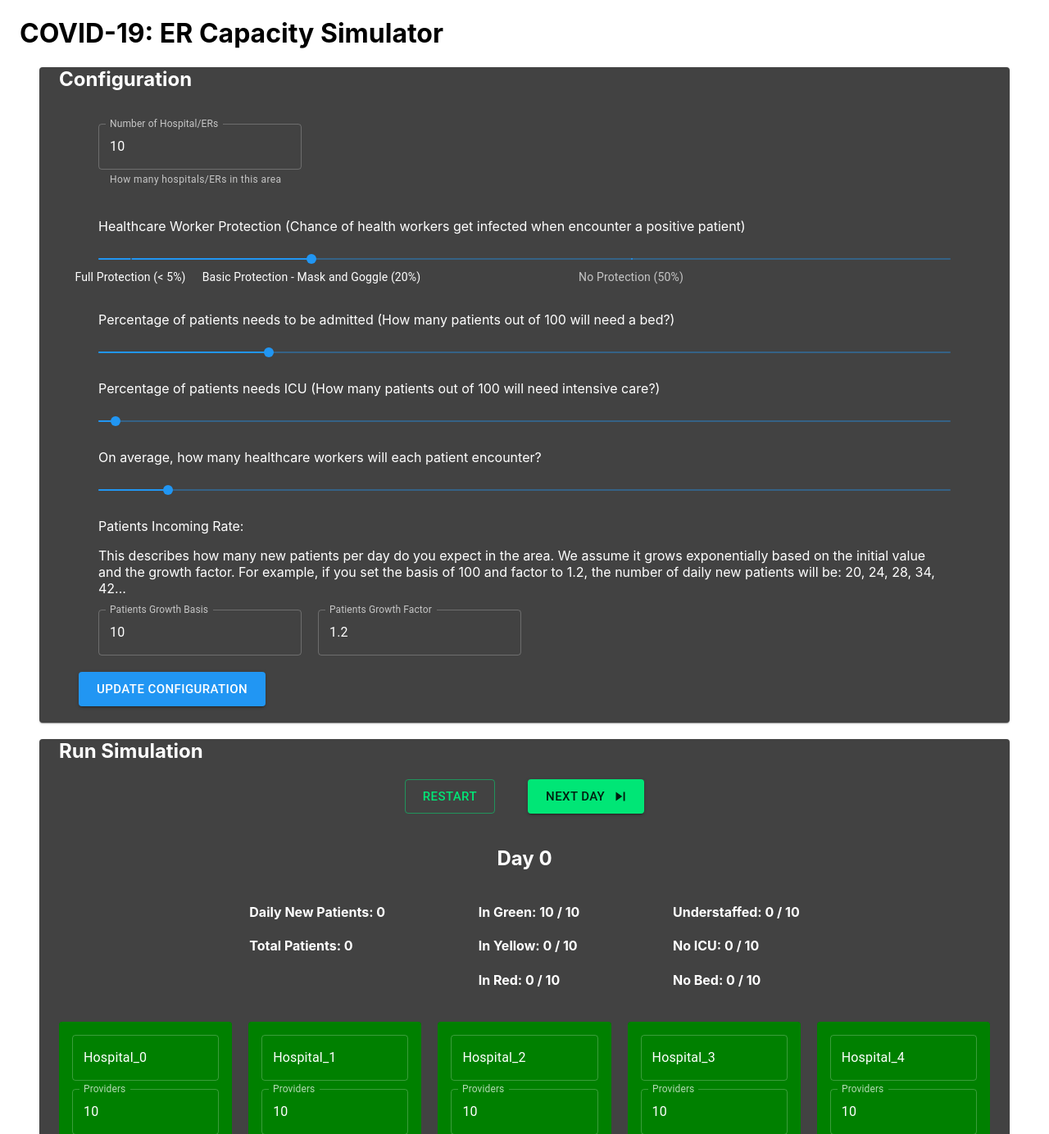
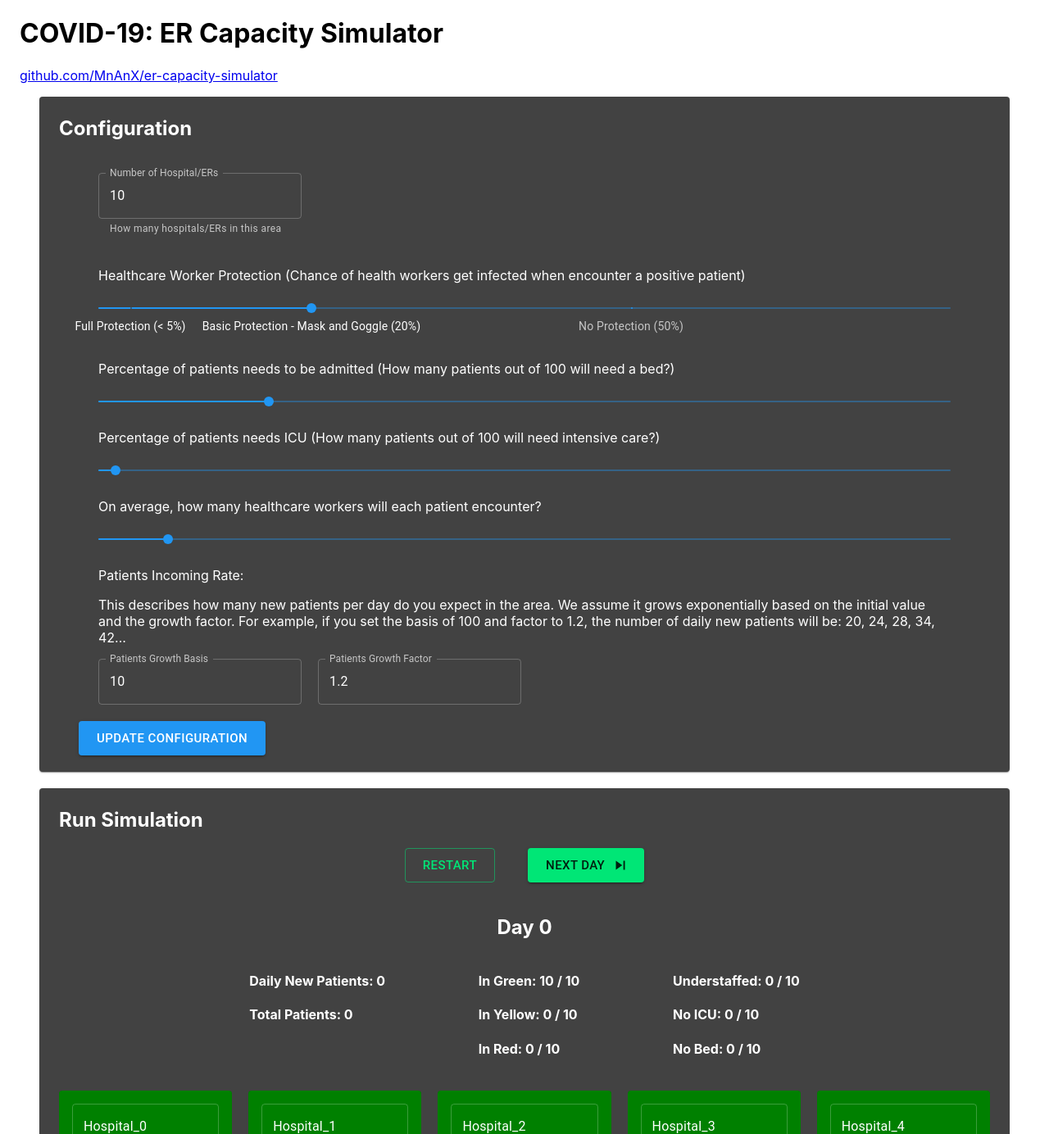
Before and after one commit to MnAnX/er-capacity-simulator, a React (Create React App) app: page / in a window 1280 px wide. Shown: the top 1384 px of the page at 82% size. Built offline with nearby package versions, Linux system fonts and the light colour scheme.

Commit message:
add more info

```diff
--- a/src/App.js
+++ b/src/App.js
@@ -10,6 +10,7 @@ import Config from './Config'
 import Control from './Control'
 import Summary from './Summary'
 import AllUnits from './AllUnits'
+import Padding from './components/Padding'
 
 const theme = createMuiTheme({
   palette: {
@@ -24,18 +25,22 @@ function App() {
     <ThemeProvider theme={theme}>
       <Container>
         <h1>COVID-19: ER Capacity Simulator</h1>
+        <p><a href='https://github.com/MnAnX/er-capacity-simulator'>github.com/MnAnX/er-capacity-simulator</a></p>
         <Container>
           <Paper>
             <Container>
+              <Padding height={4} />
               <h2>Configuration</h2>
               <br />
               <Config />
             </Container>
           </Paper>
         </Container>
+        <Padding height={20} />
         <Container>
           <Paper>
             <Container>
+              <Padding height={4} />
               <h2>Run Simulation</h2>
               <Control />
               <br />
```
